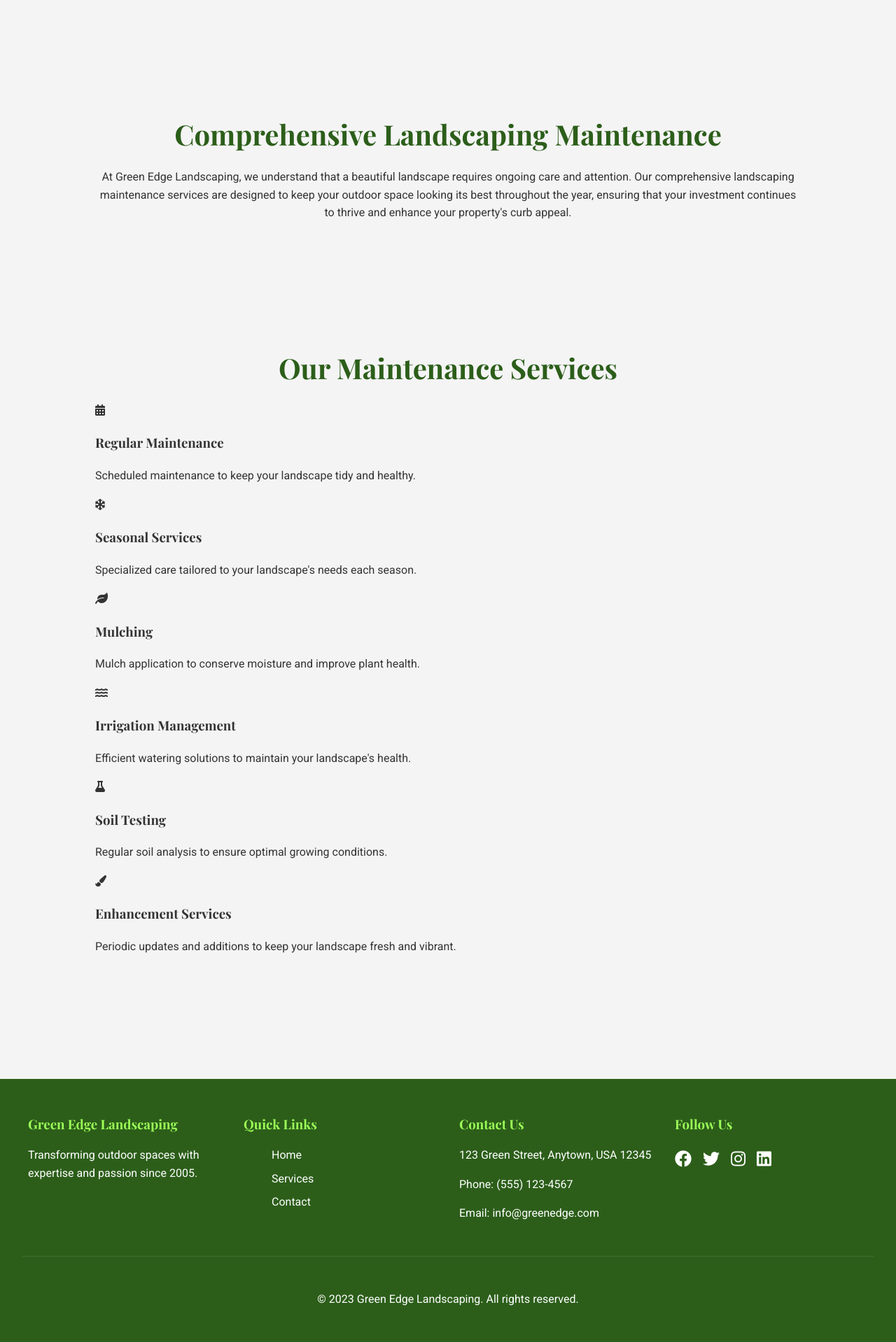
After one commit to JohnathonCrowder/GreenThumbLandscaping, a Flask app: page /services/landscaping-maintenance in a window 1280 px wide. The commit adds this page. Shown: the part 801-2719 px from the top of the page at 70% size. Run offline with Flask 3, Linux system fonts and the light colour scheme.

Commit message:
Added Landscape Maintence Service card and page

```diff
--- a/app/routes.py
+++ b/app/routes.py
@@ -41,3 +41,7 @@ def about():
 @app.route('/portfolio')
 def portfolio():
     return render_template('portfolio.html', title='Our Portfolio')
+
+@app.route('/services/landscaping-maintenance')
+def landscaping_maintenance():
+    return render_template('landscaping_maintenance.html', title='Landscaping Maintenance')
--- /dev/null
+++ b/app/templates/landscaping_maintenance.html
@@ -0,0 +1,72 @@
+{% extends "base.html" %}
+
+{% block title %}Landscaping Maintenance - Green Edge Landscaping{% endblock %}
+
+{% block content %}
+<header class="hero service-hero">
+    <div class="hero-content" data-aos="fade-up">
+        <h1>Professional Landscaping Maintenance</h1>
+        <p>Keep your outdoor space beautiful and healthy year-round</p>
+    </div>
+</header>
+
+<main class="service-page landscaping-maintenance-page">
+    <section class="service-intro" data-aos="fade-up">
+        <div class="container">
+            <h2>Comprehensive Landscaping Maintenance</h2>
+            <p>At Green Edge Landscaping, we understand that a beautiful landscape requires ongoing care and attention. Our comprehensive landscaping maintenance services are designed to keep your outdoor space looking its best throughout the year, ensuring that your investment continues to thrive and enhance your property's curb appeal.</p>
+        </div>
+    </section>
+
+    <section class="service-highlights" data-aos="fade-up">
+        <div class="container">
+            <h2>Our Maintenance Services</h2>
+            <div class="highlight-grid">
+                <div class="highlight-item">
+                    <i class="fas fa-calendar-alt"></i>
+                    <h3>Regular Maintenance</h3>
+                    <p>Scheduled maintenance to keep your landscape tidy and healthy.</p>
+                </div>
+                <div class="highlight-item">
+                    <i class="fas fa-snowflake"></i>
+                    <h3>Seasonal Services</h3>
+                    <p>Specialized care tailored to your landscape's needs each season.</p>
+                </div>
+                <div class="highlight-item">
+                    <i class="fas fa-leaf"></i>
+                    <h3>Mulching</h3>
+                    <p>Mulch application to conserve moisture and improve plant health.</p>
+                </div>
+                <div class="highlight-item">
+                    <i class="fas fa-water"></i>
+                    <h3>Irrigation Management</h3>
+                    <p>Efficient watering solutions to maintain your landscape's health.</p>
+                </div>
+                <div class="highlight-item">
+                    <i class="fas fa-flask"></i>
+                    <h3>Soil Testing</h3>
+                    <p>Regular soil analysis to ensure optimal growing conditions.</p>
+                </div>
+                <div class="highlight-item">
+                    <i class="fas fa-paint-brush"></i>
+                    <h3>Enhancement Services</h3>
+                    <p>Periodic updates and additions to keep your landscape fresh and vibrant.</p>
+                </div>
+            </div>
+        </div>
+    </section>
+
+    <!-- Add more sections like "Our Maintenance Process", "FAQs", and "Call-to-Action" similar to the other service pages -->
+
+</main>
+{% endblock %}
+
+{% block extra_css %}
+<style>
+    .service-hero {
+        background-image: url("{{ url_for('static', filename='images/landscaping-maintenance-hero.jpg') }}");
+    }
+
+    /* Add more styles as needed, similar to the other service pages */
+</style>
+{% endblock %}
```
Also changed, not shown: app/templates/services.html (+37 -0 lines).
